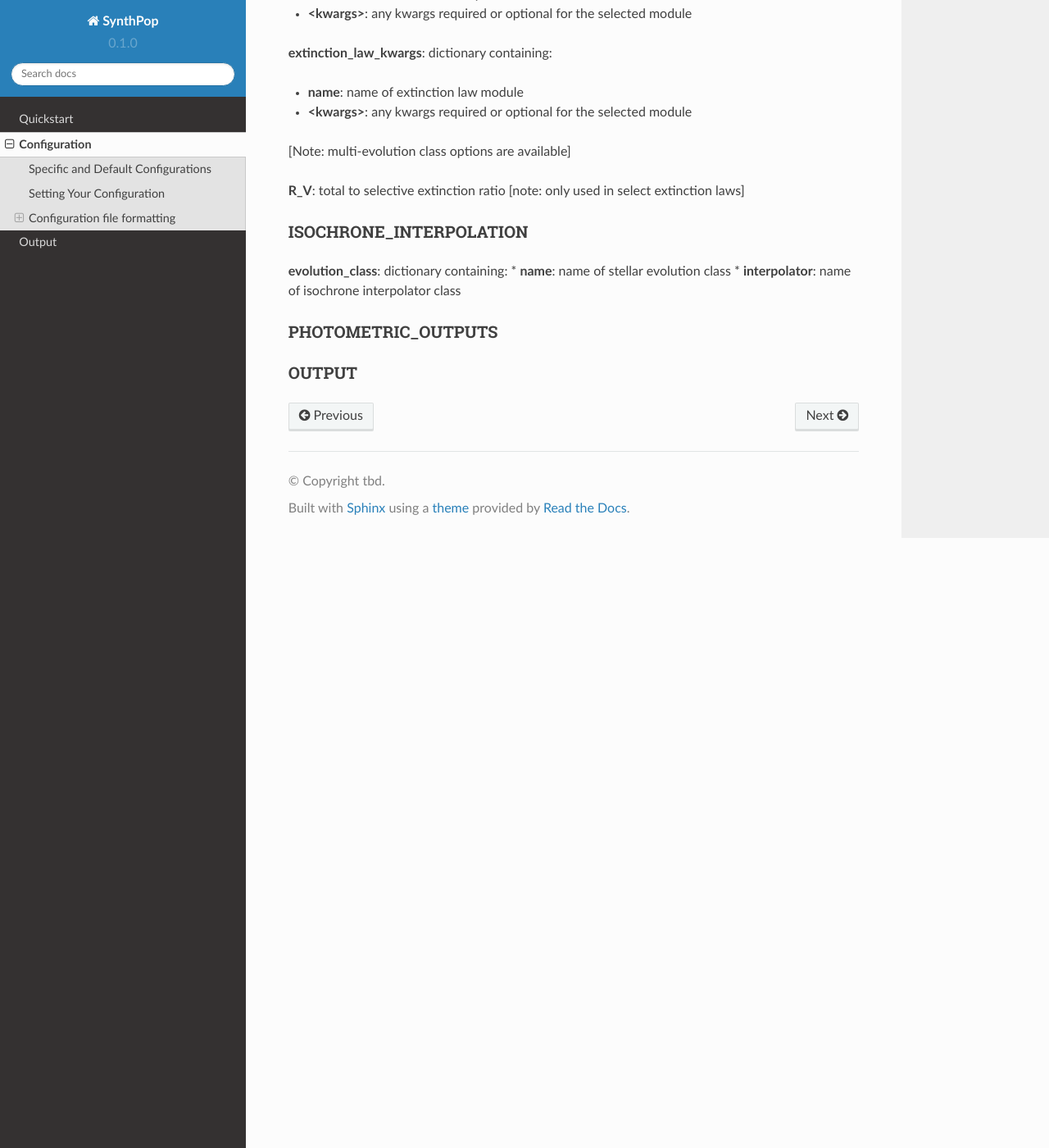
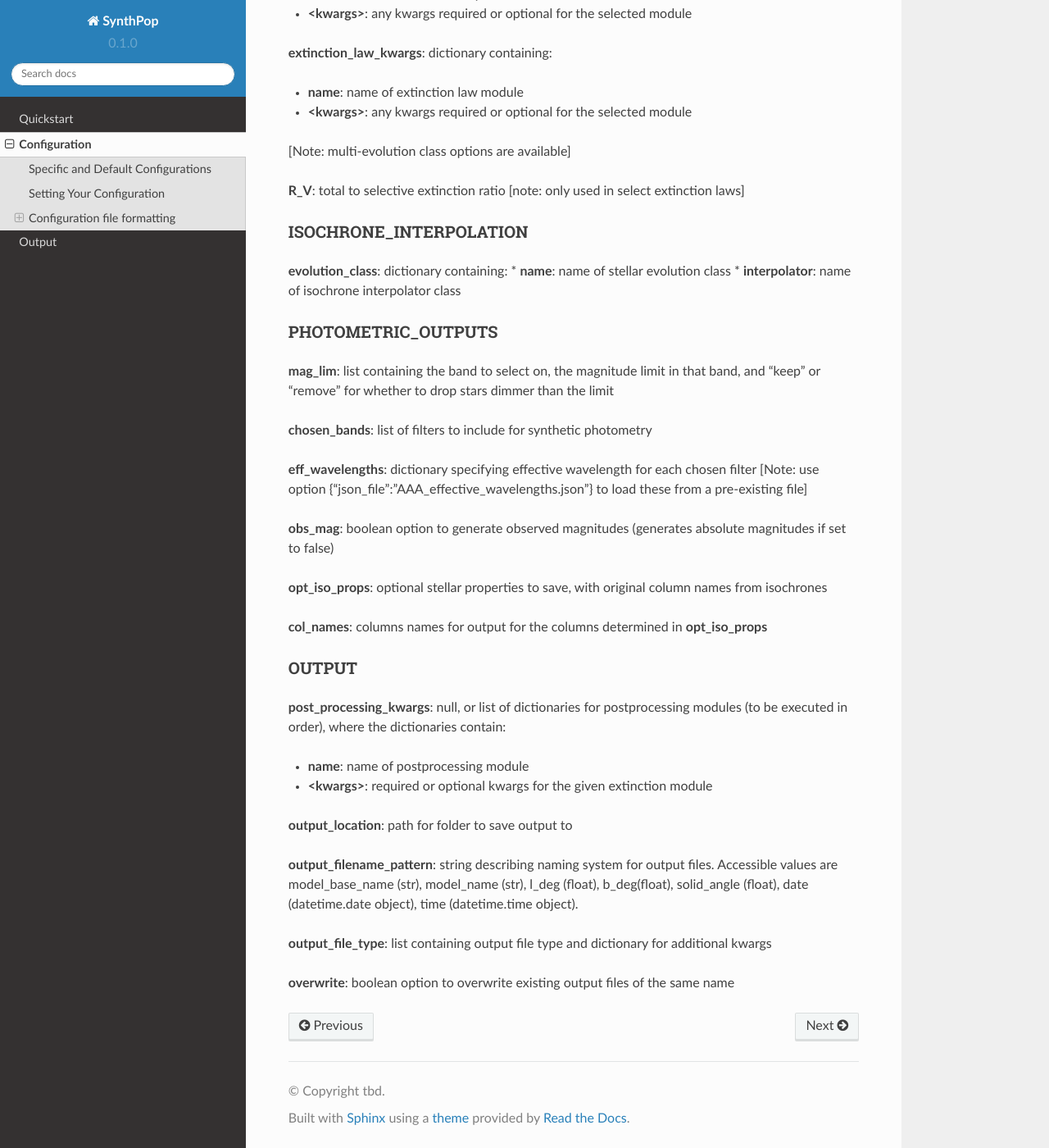
Before and after one commit to synthpop-galaxy/synthpop, a Sphinx documentation site: the page built from docs/source/configuration.rst, in a window 1280 px wide and 1400 px high, scrolled down 3719 px. Shown: the whole window at 82% size. Built offline with Sphinx 7.4.7 and the Read the Docs theme 2.0.0, drawn with Linux system fonts in a browser that asks for light colours.

Commit message:
Update configuration.rst

```diff
--- a/docs/source/configuration.rst
+++ b/docs/source/configuration.rst
@@ -160,5 +160,29 @@ ISOCHRONE_INTERPOLATION
 PHOTOMETRIC_OUTPUTS
 ^^^^^^^^^^^^^^^^^^^
 
+**mag_lim**: list containing the band to select on, the magnitude limit in that band, and "keep" or "remove" for whether to drop stars dimmer than the limit
+
+**chosen_bands**: list of filters to include for synthetic photometry
+
+**eff_wavelengths**: dictionary specifying effective wavelength for each chosen filter [Note: use option {"json_file":"AAA_effective_wavelengths.json"} to load these from a pre-existing file]
+
+**obs_mag**: boolean option to generate observed magnitudes (generates absolute magnitudes if set to false)
+
+**opt_iso_props**: optional stellar properties to save, with original column names from isochrones
+
+**col_names**: columns names for output for the columns determined in **opt_iso_props**
+
 OUTPUT
 ^^^^^^
+**post_processing_kwargs**: null, or list of dictionaries for postprocessing modules (to be executed in order), where the dictionaries contain:
+
+* **name**: name of postprocessing module
+* **<kwargs>**: required or optional kwargs for the given extinction module
+
+**output_location**: path for folder to save output to
+
+**output_filename_pattern**: string describing naming system for output files. Accessible values are model_base_name (str), model_name (str), l_deg (float), b_deg(float), solid_angle (float), date (datetime.date object), time (datetime.time object).
+
+**output_file_type**: list containing output file type and dictionary for additional kwargs
+
+**overwrite**: boolean option to overwrite existing output files of the same name
```
